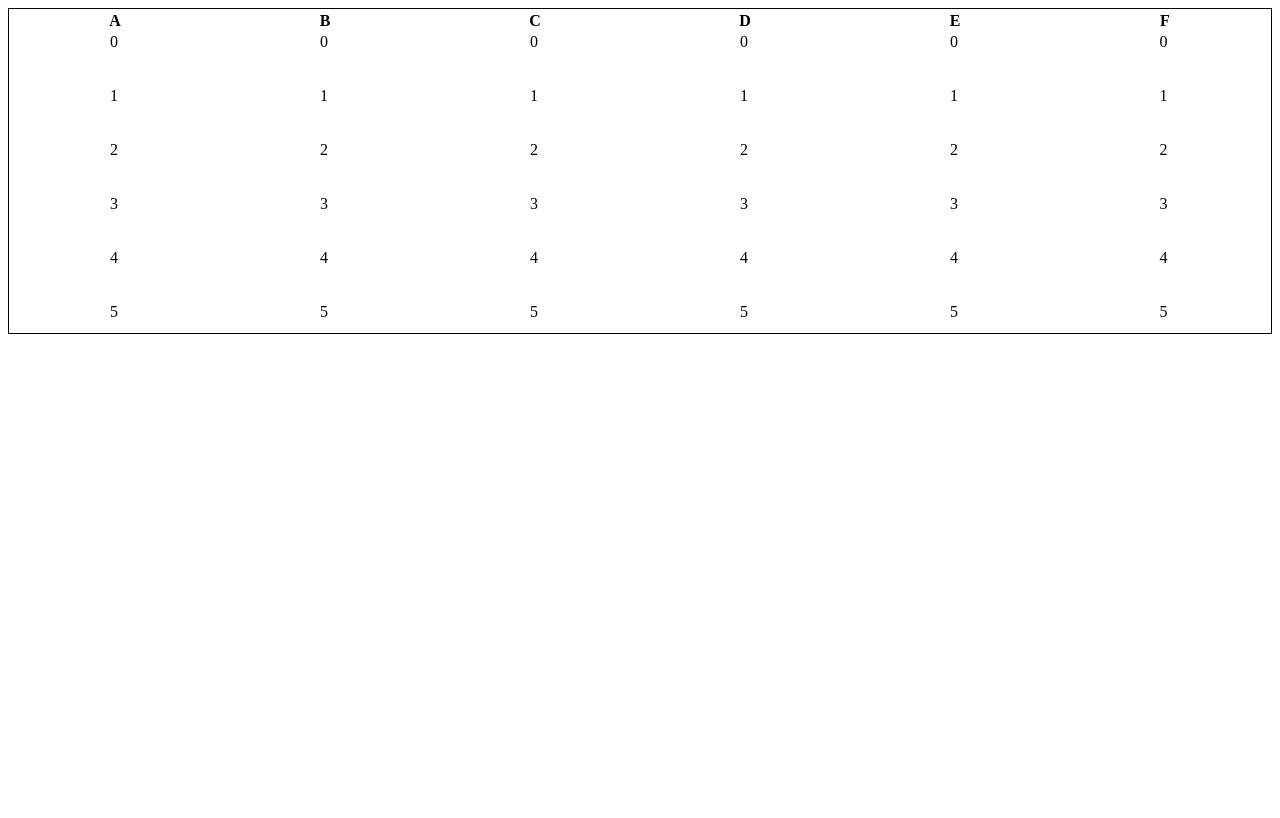
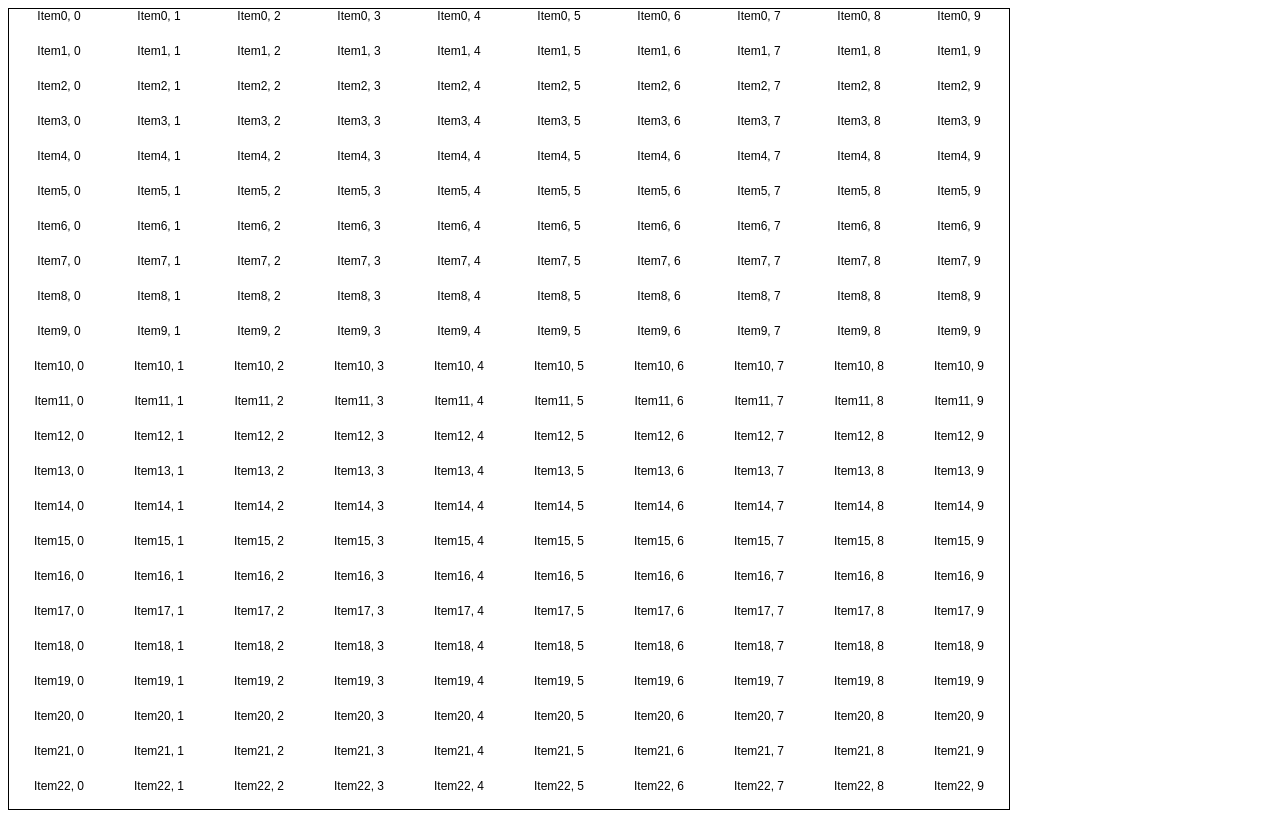
Before and after one commit to sungyun6789/react-typescript, a React (Create React App) app: page / in a window 1280 px wide. Built offline with nearby package versions, Linux system fonts and the light colour scheme.

Commit message:
feat: List -> Grid

```diff
--- a/src/App.tsx
+++ b/src/App.tsx
@@ -1,21 +1,22 @@
-import VirtualTable from './virtual-list/List';
+// import VirtualTable from './virtual-list/List';
 import './App.css';
+import ReactWindow from './virtual-list/React.Window';
 
-const columns = [
-  { title: 'A', dataIndex: 'key' },
-  { title: 'B', dataIndex: 'key' },
-  { title: 'C', dataIndex: 'key' },
-  { title: 'D', dataIndex: 'key' },
-  { title: 'E', dataIndex: 'key' },
-  { title: 'F', dataIndex: 'key' },
-];
+// const columns = [
+//   { title: 'A', dataIndex: 'key' },
+//   { title: 'B', dataIndex: 'key' },
+//   { title: 'C', dataIndex: 'key' },
+//   { title: 'D', dataIndex: 'key' },
+//   { title: 'E', dataIndex: 'key' },
+//   { title: 'F', dataIndex: 'key' },
+// ];
 
-const data = Array.from({ length: 100000 }, (_, key) => ({ key }));
+// const data = Array.from({ length: 100000 }, (_, key) => ({ key }));
 
 function App() {
   return (
-    <div style={{ border: '1px solid black' }}>
-      <VirtualTable columns={columns} dataSource={data} scroll={{ y: 300, x: '100vw' }} />
+    <div style={{ border: '1px solid black', width: '1000px' }}>
+      <ReactWindow />
     </div>
   );
 }
--- a/src/virtual-list/List.tsx
+++ b/src/virtual-list/List.tsx
@@ -1,7 +1,6 @@
 import React, { useState, useEffect, useRef } from 'react';
 import { VariableSizeGrid as Grid } from 'react-window';
 import ResizeObserver from 'rc-resize-observer';
-import classNames from 'classnames';
 import { Table } from 'antd';
 
 // 전체적인 틀, 컴포넌트 이름
@@ -58,9 +57,11 @@ export default function VirtualTable(props: Parameters<typeof Table>[0]) {
     ref.current = connectObject;
     const totalHeight = rawData.length * 54;
 
-    /* Grid 형식으로 리스트를 뽑을건데
+    /*
+    Grid 형식으로 리스트를 뽑을건데
     columnCount는 column의 길이
     columnWidth는 모르겠다..
+    + columnWidth는 얼마나 넓어질지에 대한 설정
     */
     return (
       <Grid
@@ -90,12 +91,7 @@ export default function VirtualTable(props: Parameters<typeof Table>[0]) {
           rowIndex: number;
           style: React.CSSProperties;
         }) => (
-          <div
-            className={classNames('virtual-table-cell', {
-              'virtual-table-cell-last': columnIndex === mergedColumns.length - 1,
-            })}
-            style={style}
-          >
+          <div style={style}>
             {(rawData[rowIndex] as any)[(mergedColumns as any)[columnIndex].dataIndex]}
           </div>
         )}
@@ -103,8 +99,13 @@ export default function VirtualTable(props: Parameters<typeof Table>[0]) {
     );
   };
 
-  // ResizeOberver는 setTableWidth를 새로 설정해 주는데
-  // TableWidth를 왜 새로 측정해주는거지
+  /*
+  ResizeOberver는 setTableWidth를 새로 설정해 주는데
+  TableWidth를 왜 새로 측정해주는거지
+  + 측정해 주지 않으면 테이블 정렬이 앞에서 부터 빈틈없이 붙어있게 된다
+    TableWidth를 통해서 테이블이 일정 간격으로 벌어질 수 있게 설정
+  + ResizeObserver는 설정한 요소의 크기 변화를 관찰하며 제어한다
+  */
   return (
     <ResizeObserver
       onResize={({ width }) => {
@@ -122,4 +123,10 @@ export default function VirtualTable(props: Parameters<typeof Table>[0]) {
       />
     </ResizeObserver>
   );
+  /*
+  Table은 실제 테이블을 그려주는 컴포넌트
+  columns로 위에 column을 지정하고
+  pagination을 쓸건지 안 쓸건지 설정
+  component로 bod위에서 만든 renderVirtualList를 실행
+  */
 }
--- /dev/null
+++ b/src/virtual-list/React.Window.tsx
@@ -0,0 +1,22 @@
+import { FixedSizeGrid as Grid } from 'react-window';
+import './styles.css';
+
+const Row = ({ columnIndex, rowIndex, isScrolling, style }: any) => (
+  <div style={style}>{isScrolling ? 'Scrolling' : `Item${rowIndex}, ${columnIndex}`}</div>
+);
+
+const ReactWindow = () => (
+  <Grid
+    height={800}
+    width={1020}
+    columnCount={10}
+    columnWidth={100}
+    rowCount={1000}
+    rowHeight={35}
+    useIsScrolling
+  >
+    {Row}
+  </Grid>
+);
+
+export default ReactWindow;
--- /dev/null
+++ b/src/virtual-list/styles.css
@@ -0,0 +1,15 @@
+html {
+  font-family: sans-serif;
+  font-size: 12px;
+}
+
+.List {
+  border: 1px solid #d9dddd;
+}
+
+.ListItemEven,
+.ListItemOdd {
+  display: flex;
+  align-items: center;
+  justify-content: center;
+}
```
